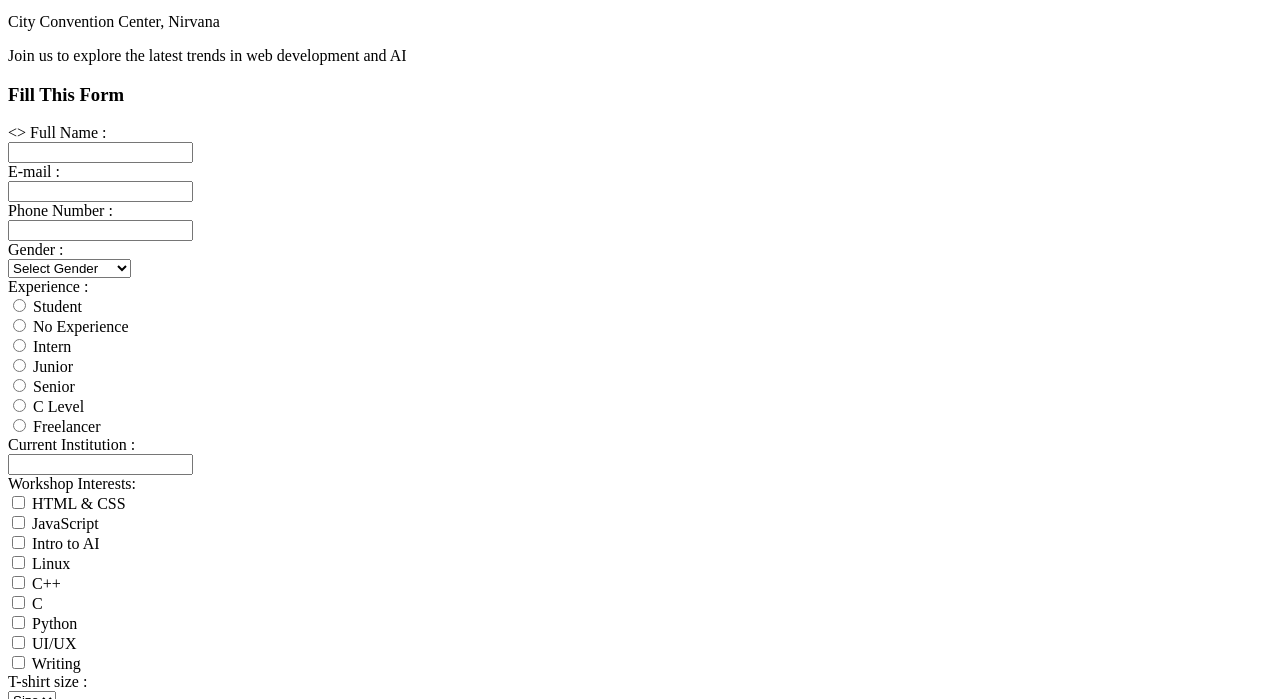
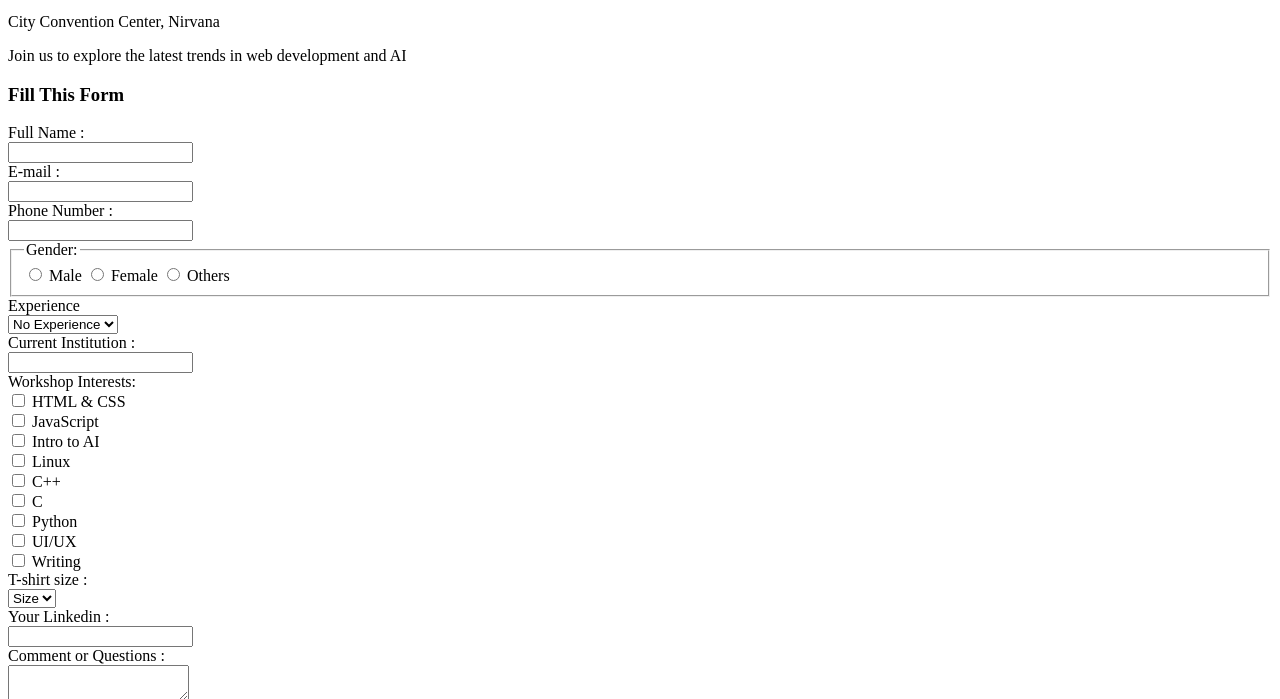
Before and after one commit to zaynalkhlid/registration-form, a plain HTML site: page index.html in a window 1280 px wide. Shown: the part 101-800 px from the top of the page. Drawn offline with Linux system fonts and the light colour scheme.

Commit message:
final regis form

```diff
--- a/index.html
+++ b/index.html
@@ -12,41 +12,43 @@
 <p>Join us to explore the latest trends in web development and AI</p>
 
 <h3>Fill This Form</h3>
-<>
+<form>
+
 <label for="fullname">Full Name :</label> <br>
-<input type="text" id="fullname" name="fullname" required>
-<br>
+<input type="text" id="fullname" name="fullname" required><br>
+
 <label for="email">E-mail :</label> <br>
-<input type="email" id="email" name="email">
-<br>
+<input type="email" id="email" name="email" required><br>
+
 <label for="pnumber">Phone Number :</label> <br>
-<input type="tel" name="pnumber" id="pnumber">
-<br>
-<label for="gender">Gender :</label> <br>
-<select name="gender" id="gender" required>
-    <option value="choose">Select Gender</option>
-    <option value="male">Male</option>
-    <option value="female">Female</option>
-    <option value="other">Prefer not to Say</option>
-</select>
-<br>
-    <label for="experience">Experience :</label><br>
-    <input type="radio" id="student" name="experience" value="student" required>
-    <label for="student">Student</label><br>
-    <input type="radio" id="no-experience" name="experience" value="no-experience">
-    <label for="no-experience">No Experience</label><br>
-    <input type="radio" id="intern" name="experience" value="intern">
-    <label for="intern">Intern</label><br>
-    <input type="radio" id="junior" name="experience" value="junior">
-    <label for="junior">Junior</label><br>
-    <input type="radio" id="senior" name="experience" value="senior">
-    <label for="senior">Senior</label><br>
-    <input type="radio" id="c-level" name="experience" value="c-level">
-    <label for="c-level">C Level</label><br>
-    <input type="radio" id="freelancer" name="experience" value="freelancer">
-    <label for="freelancer">Freelancer</label><br>
+<input type="tel" name="pnumber" id="pnumber" required><br>
+
+<fieldset>
+  <legend>Gender:</legend>
+  <input type="radio" id="male" value="male" name="gender" required>
+  <label for="male">Male</label>
+  <input type="radio" name="gender" id="female" value="female">
+  <label for="female">Female</label>
+  <input type="radio" value="not-say" name="gender" id="not-say">
+  <label for="not-say">Others</label>
+</fieldset>
+
+
+<label for="experience">Experience</label><br>
+<select name="experience" id="experience" required>
+    <option value="no-experience">No Experience</option>
+    <option value="student">Student</option>
+    <option value="intern">Intern</option>
+    <option value="junior">Junior</option>
+    <option value="senior">Senior</option>
+    <option value="managerial">Managerial</option>
+    <option value="c-level">C Level</option>
+    <option value="freelancer">Freelancer</option>
+</select>  <br>
+
 <label for="institution">Current Institution :</label> <br>
 <input type="text" name="institution" id="institution"><br>
+
 <label >Workshop Interests:</label><br>
     <input type="checkbox" id="html-css" name="workshops" value="html-css" >
     <label for="html-css">HTML & CSS</label><br>
@@ -66,8 +68,9 @@
     <label for="ui-ux">UI/UX</label><br>
     <input type="checkbox" id="writing" name="workshops" value="writing">
     <label for="writing">Writing</label><br>
+
     <label for="size">T-shirt size :</label><br>
-<select name="size" id="size">
+<select name="size" id="size" required>
     <option value="" selected disabled>Size</option>
     <option value="xs">XS</option>
     <option value="s">S</option>
@@ -76,15 +79,19 @@
     <option value="xl">XL</option>
     <option value="xxl">XXL</option>
 </select><br>
+
 <label for="linkedin">Your Linkedin :</label><br>
-<input type="url" name="linkedin" id="linkedin"><br>
+<input type="url" name="linkedin" id="linkedin" required><br>
+
 <label for="extra">Comment or Questions :</label><br>
 <textarea name="extra" id="extra"></textarea><br>
-<input type="checkbox" id="privacy-agreement" name="privacy-agreement">
+
+<input type="checkbox" id="privacy-agreement" name="privacy-agreement" required>
 <label for="privacy-agreement">I agree to the Privacy Policy</label><br>
+
 <button type="submit">Submit</button>
+
 <button type="reset">Reset</button>
 </form>
-
 </body>
 </html>
```
